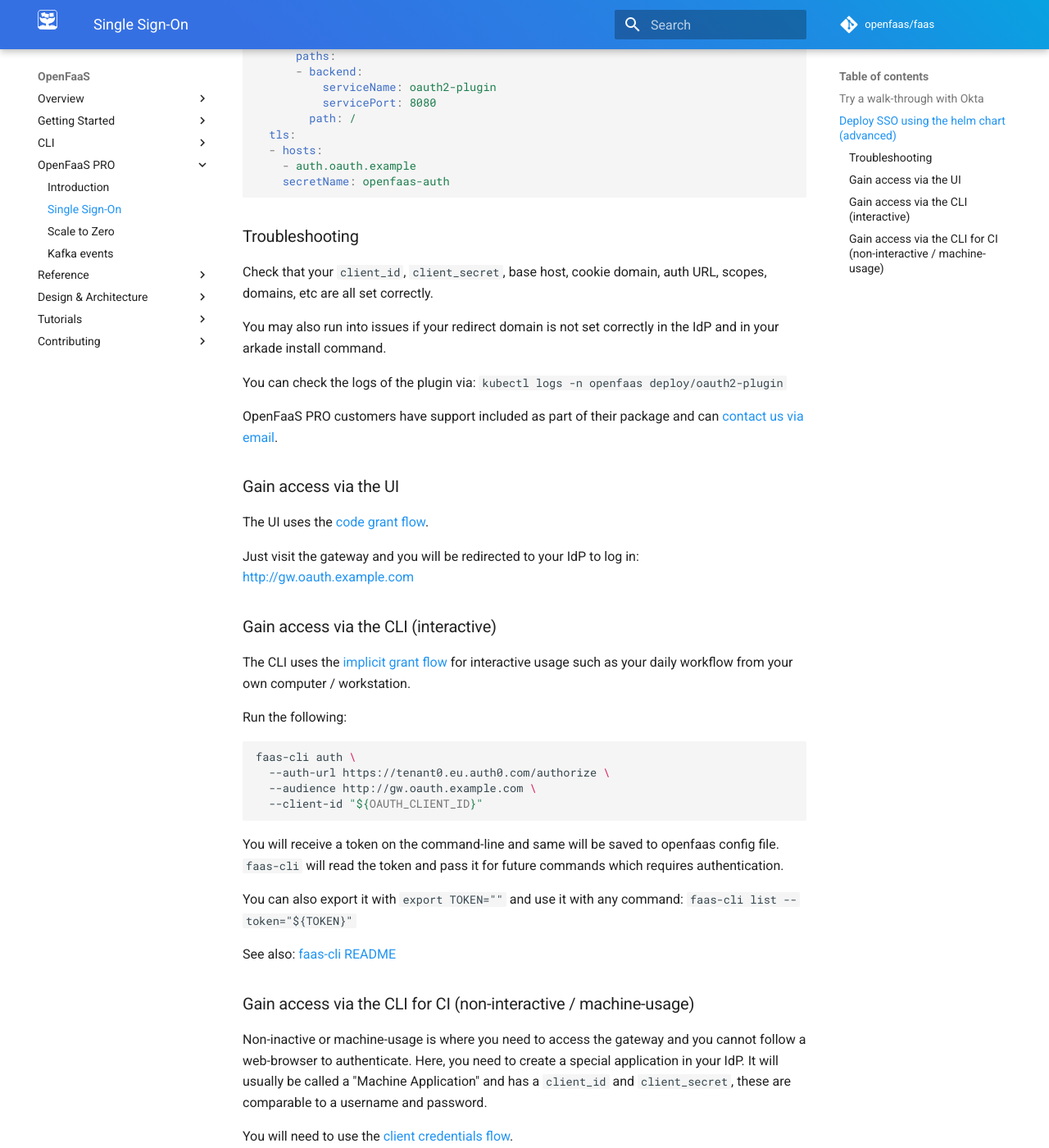
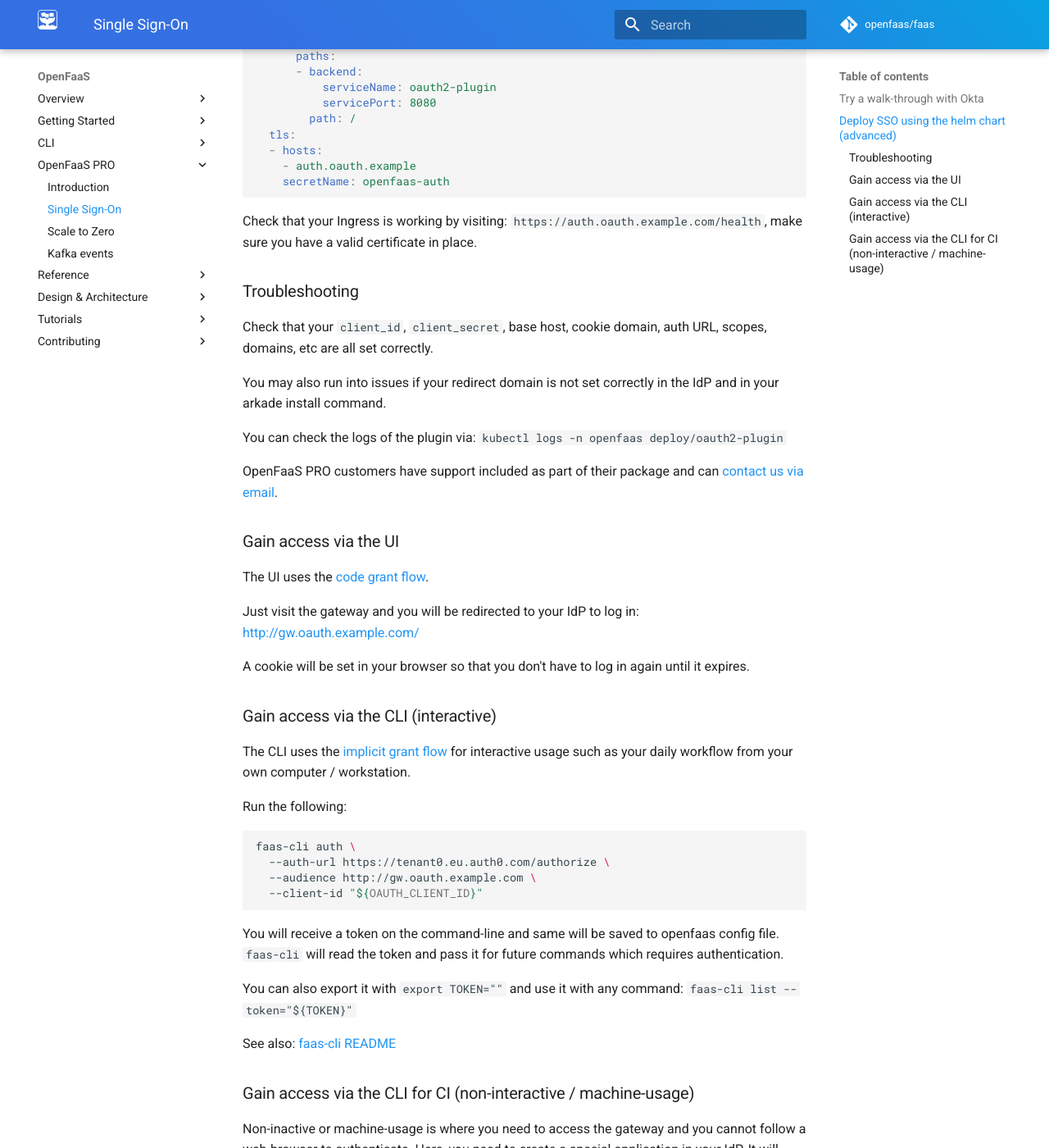
Before and after one commit to openfaas/docs, an MkDocs documentation site: the page built from docs/openfaas-pro/sso.md, in a window 1280 px wide and 1400 px high, scrolled down 1674 px. Shown: the whole window at 82% size. Built offline with MkDocs 1.6.1 and Material for MkDocs 9.7.7, drawn with Linux system fonts in a browser that asks for light colours; comment, search, counter and statistics services are not loaded.

Commit message:
Update troubleshooting for auth domain
Signed-off-by: Alex Ellis (OpenFaaS Ltd) <alexellis2@gmail.com>

````diff
--- a/docs/openfaas-pro/sso.md
+++ b/docs/openfaas-pro/sso.md
@@ -80,6 +80,8 @@ spec:
     secretName: openfaas-auth
 ```
 
+Check that your Ingress is working by visiting: `https://auth.oauth.example.com/health`, make sure you have a valid certificate in place.
+
 ### Troubleshooting
 
 Check that your `client_id`, `client_secret`, base host, cookie domain, auth URL, scopes, domains, etc are all set correctly.
@@ -94,7 +96,9 @@ OpenFaaS PRO customers have support included as part of their package and can [c
 
 The UI uses the [code grant flow](https://oauth.net/2/grant-types/authorization-code/).
 
-Just visit the gateway and you will be redirected to your IdP to log in: http://gw.oauth.example.com
+Just visit the gateway and you will be redirected to your IdP to log in: http://gw.oauth.example.com/
+
+A cookie will be set in your browser so that you don't have to log in again until it expires.
 
 ### Gain access via the CLI (interactive)
 
````
